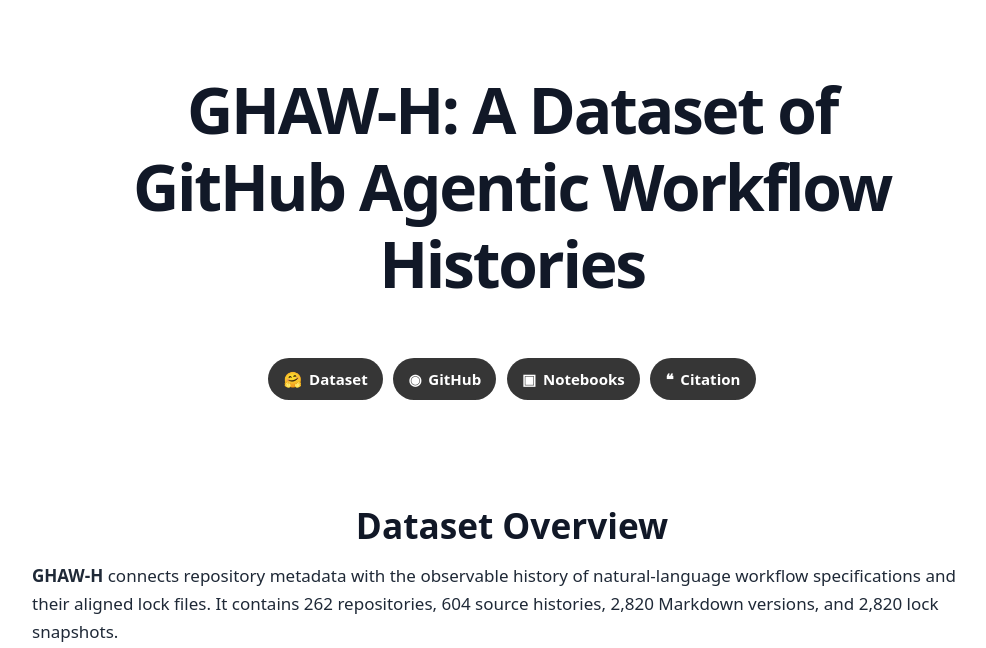
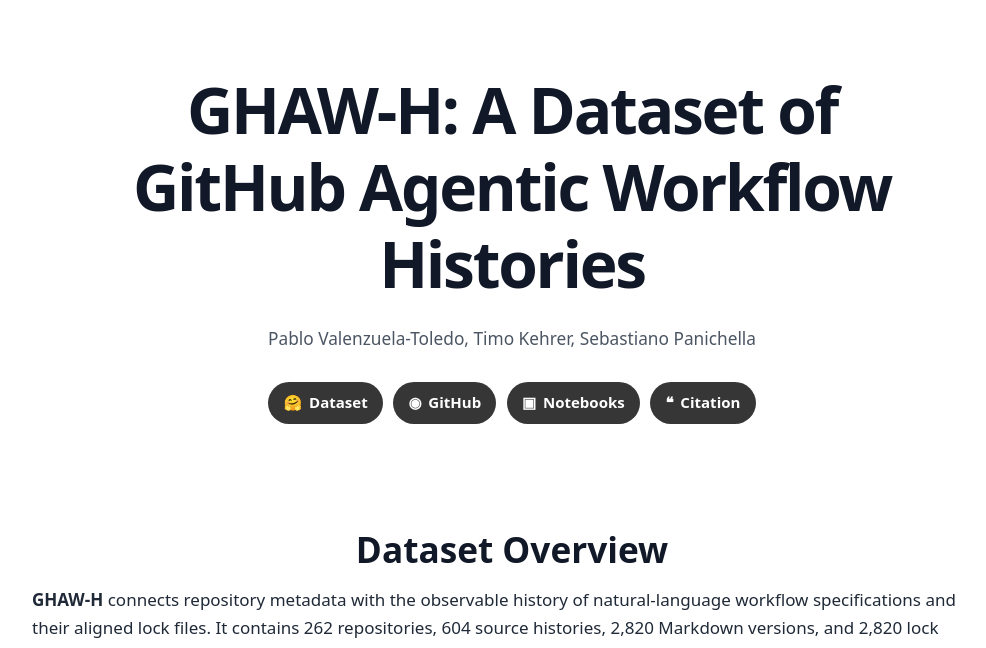
Before and after one commit to pavt/GHAW-H, a plain HTML site: page docs/index.html in a window 1280 px wide. Shown: the top 648 px of the page, without its empty margins (128-1114 px from the left). Drawn offline with Linux system fonts and the light colour scheme.

Commit message:
Add project authors to website

```diff
--- a/docs/index.html
+++ b/docs/index.html
@@ -7,12 +7,13 @@
     <meta property="og:type" content="website">
     <meta property="og:url" content="https://pavt.github.io/GHAW-H/">
     <title>GHAW-H: A Dataset of GitHub Agentic Workflow Histories</title>
-    <link rel="stylesheet" href="styles.css?v=2">
+    <link rel="stylesheet" href="styles.css?v=3">
   </head>
   <body>
     <main>
       <section class="paper-header">
         <h1>GHAW-H: A Dataset of<br>GitHub Agentic Workflow Histories</h1>
+        <p class="authors">Pablo Valenzuela-Toledo, Timo Kehrer, Sebastiano Panichella</p>
         <nav class="project-links" aria-label="Project resources">
           <a href="https://huggingface.co/datasets/pavtch/GHAW-H"><span aria-hidden="true">🤗</span> Dataset</a>
           <a href="https://github.com/pavt/GHAW-H"><span aria-hidden="true">◉</span> GitHub</a>
--- a/docs/styles.css
+++ b/docs/styles.css
@@ -30,7 +30,8 @@
 img { display: block; max-width: 100%; height: auto; }
 
 .paper-header { padding: 4.5rem 0 2rem; text-align: center; }
-.project-links { display: flex; flex-wrap: wrap; justify-content: center; gap: .65rem; margin-top: 3.5rem; }
+.authors { margin: 1.4rem 0 0; color: var(--muted); font-size: 1.08rem; }
+.project-links { display: flex; flex-wrap: wrap; justify-content: center; gap: .65rem; margin-top: 1.8rem; }
 .project-links a {
   display: inline-flex;
   align-items: center;
```
